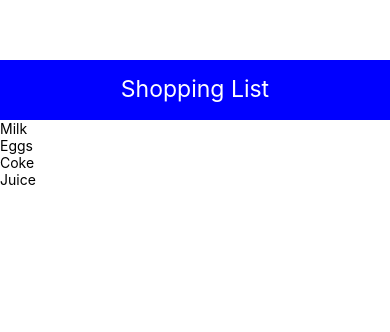
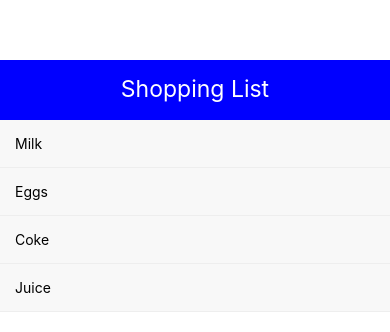
Before and after one commit to zzyyzzzzy/phone-app, a React Native app: screen / in a window 390 px wide. Shown: the top 332 px of the page. Built offline with nearby package versions, Linux system fonts and the light colour scheme.

Commit message:
list item style

```diff
--- a/components/ListItem.js
+++ b/components/ListItem.js
@@ -10,6 +10,13 @@ const ListItem = ({item}) => {
   );
 };
 
-const styles = StyleSheet.create({});
+const styles = StyleSheet.create({
+  listItem: {
+    padding: 15,
+    backgroundColor: '#f8f8f8',
+    borderBottomWidth: 1,
+    borderColor: '#eee',
+  },
+});
 
 export default ListItem;
```
Also changed, not shown: component/Header.js (deleted, +0 -24 lines).
